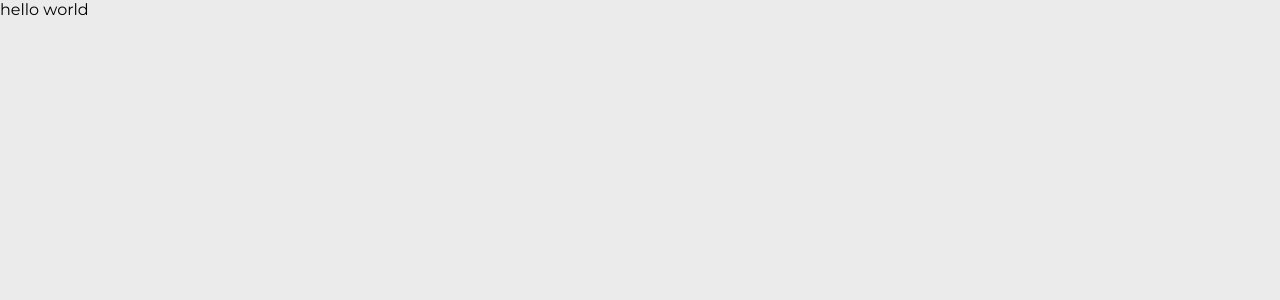
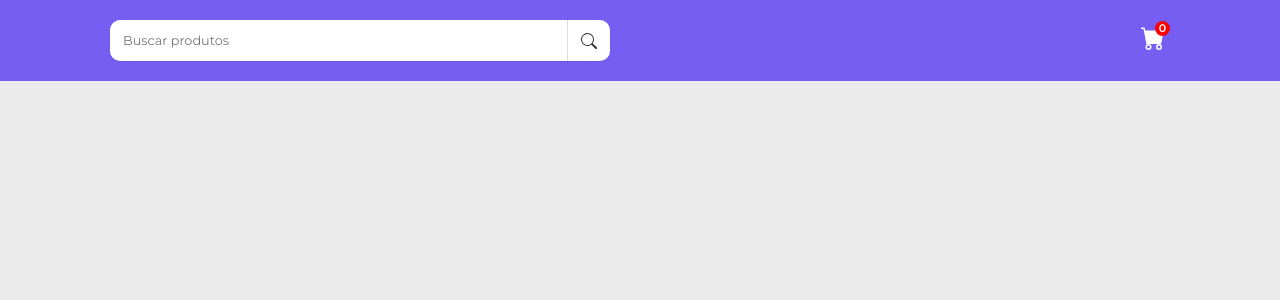
Before and after one commit to mguedesdev/shopping-cart, a React (Create React App) app: page / in a window 1280 px wide. Shown: the top 300 px of the page. Built offline with nearby package versions, Linux system fonts and the light colour scheme; the HTML template or start-up script is replaced by a standard one.

Commit message:
Finalizando o Header

```diff
--- a/src/App.jsx
+++ b/src/App.jsx
@@ -1,9 +1,12 @@
 import React from 'react';
+
+import Header from './components/Header/Header';
 
 function App() {
   return (
-    <div className="App">
-          hello world
+    <div>
+      <Header />
+      hello world
     </div>
   );
 }
--- /dev/null
+++ b/src/components/CartButton/CartButton.css
@@ -0,0 +1,29 @@
+.cart__button{
+  font-size: 1.5rem;
+  display: center;
+  align-items: center;
+  justify-content: center;
+  padding: 5px;
+  cursor: pointer;
+  color: white;
+  background: none;
+  border: none;
+  position: relative;
+  margin-left: 20px;
+}
+
+.cart-status{
+  background-color: red;
+  color: white;
+  width: 15px;
+  height: 15px;
+  font-size: 11px;
+  font-weight: 600;
+  border-radius: 15px;
+  position: absolute;
+  right: 0;
+  top: 0;
+  display: flex;
+  justify-content: center;
+  align-items: center;
+}
--- /dev/null
+++ b/src/components/CartButton/CartButton.jsx
@@ -0,0 +1,17 @@
+import React, { useState } from 'react';
+import { BsCartFill } from 'react-icons/bs';
+
+import './CartButton.css';
+
+const CartButton = () => {
+  const [number, setNumber] = useState(0);
+  return (
+    <button type="button" className="cart__button" onClick={() => setNumber(number+1)}>
+      <BsCartFill/>
+      <span className="cart-status">{number}</span>
+    </button>
+
+  );
+};
+
+export default CartButton;
--- /dev/null
+++ b/src/components/Header/Header.css
@@ -0,0 +1,13 @@
+.header{
+  background-color: #765ef3;
+  position: fixed;
+  width: 100%;
+
+}
+
+.header > div {
+  display: flex;
+  justify-content: space-between;
+  align-items: center;
+  padding: 20px;
+}
--- /dev/null
+++ b/src/components/Header/Header.jsx
@@ -0,0 +1,18 @@
+import React from 'react';
+import SearchBar from '../SearchBar/SearchBar';
+
+import './Header.css';
+import CartButton from '../CartButton/CartButton';
+
+const Header = () => {
+  return (
+    <header className="header">
+      <div className="container">
+        <SearchBar/>
+        <CartButton/>
+      </div>
+    </header>
+  );
+};
+
+export default Header;
--- /dev/null
+++ b/src/components/SearchBar/SearchBar.css
@@ -0,0 +1,34 @@
+.search-bar{
+  display: flex;
+  background-color: white;
+  width: 100%;
+  max-width: 500px;
+  justify-content: space-between;
+  box-shadow: 0px 1px 2px 0 rgba(0,0,0,0.1);
+  gap: 13px;
+  padding-right: 13px;
+  border-radius: 10px;
+
+}
+
+.search__input{
+  padding: 13px;
+  flex-grow: 1;
+  border: none;
+  outline: none;
+  font-size: 0.8rem;
+  font-weight: 500px;
+  border-right: 1px solid #ddd;
+  border-radius: 13px 0 0 13px;
+}
+
+.search__button{
+  background: none;
+  border: none;
+  font-size: 1rem;
+  display: flex;
+  align-items: center;
+  justify-items: center;
+  color: #333;
+
+}
--- /dev/null
+++ b/src/components/SearchBar/SearchBar.jsx
@@ -0,0 +1,26 @@
+import React, { useState } from 'react';
+import { BsSearch } from 'react-icons/bs';
+
+import './SearchBar.css';
+
+const SearchBar = () => {
+  const [searchValue, setSearchValue] = useState('');
+
+  return (
+    <form className="search-bar">
+      <input
+        type="search"
+        value={searchValue}
+        placeholder="Buscar produtos"
+        className="search__input"
+        onChange={ ({ target }) => setSearchValue(target.value)}
+        required
+      />
+      <button type="submit" className="search__button">
+        <BsSearch />
+      </button>
+    </form>
+  );
+};
+
+export default SearchBar;
```
